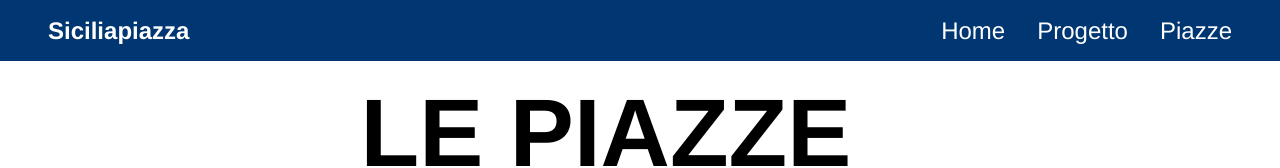
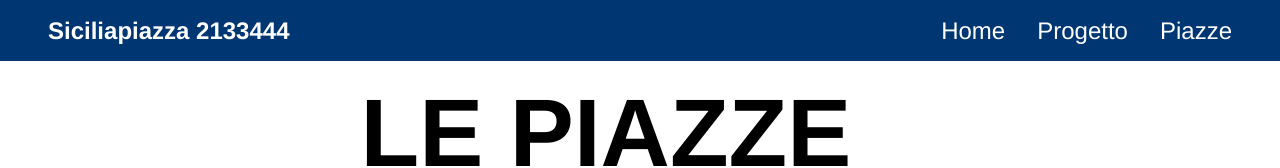
Before and after one commit to sabrina05faraci-alt/Siciliapiazza, a plain HTML site: page index.html in a window 1280 px wide. Shown: the top 168 px of the page. Drawn offline with Linux system fonts and the light colour scheme; files that its build step writes are made by us from their sources; files whose address does not match are found by name.

Commit message:
Update index.html

```diff
--- a/index.html
+++ b/index.html
@@ -9,7 +9,7 @@
 <body>
     <div id="top"></div>
     <header>
-        <a href="index.html" class="logo">Siciliapiazza</a>
+        <a href="index.html" class="logo">Siciliapiazza 2133444</a>
         <nav>
             <ul>
                 <li><a href="index.html">Home</a></li>
```
